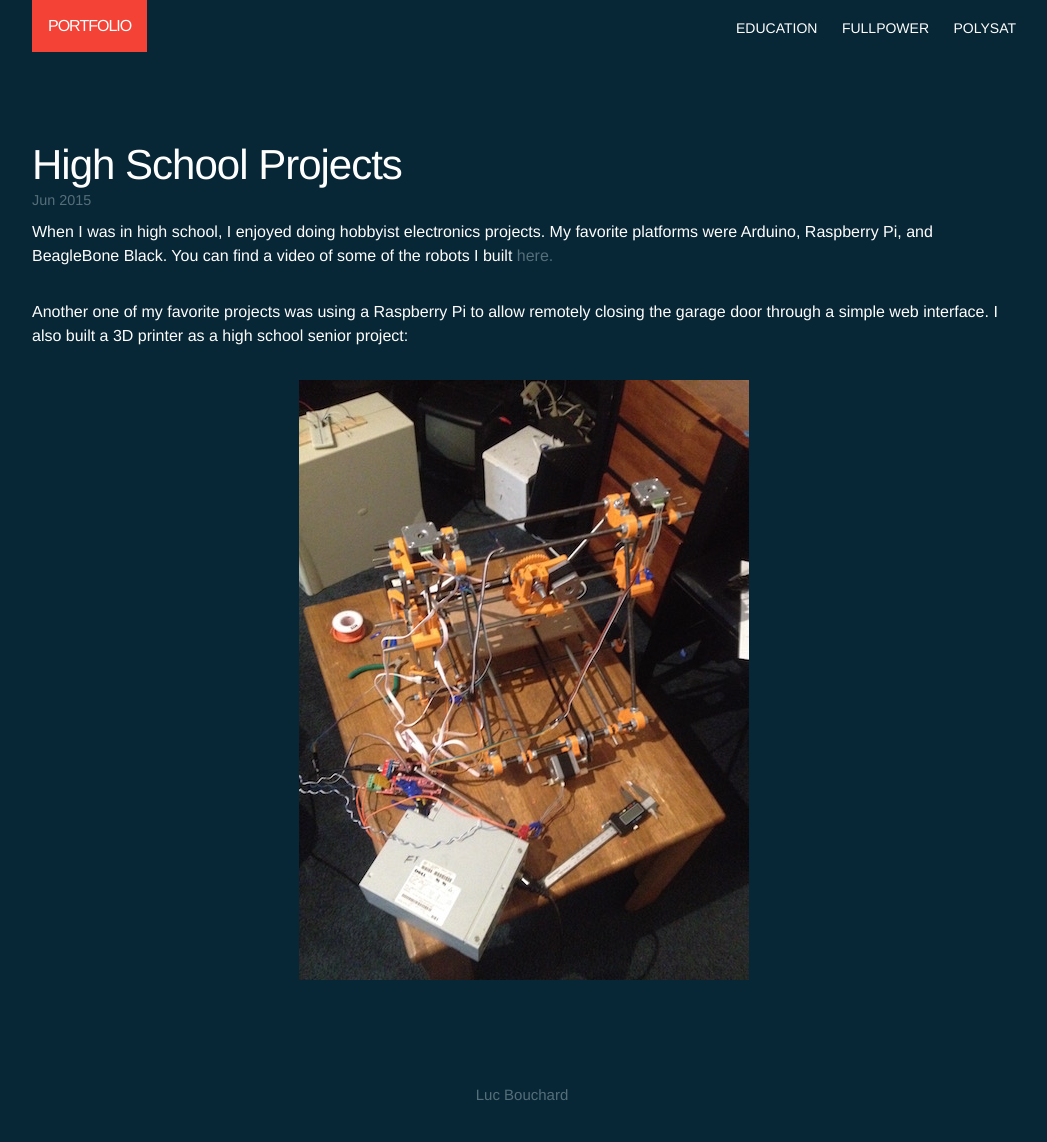
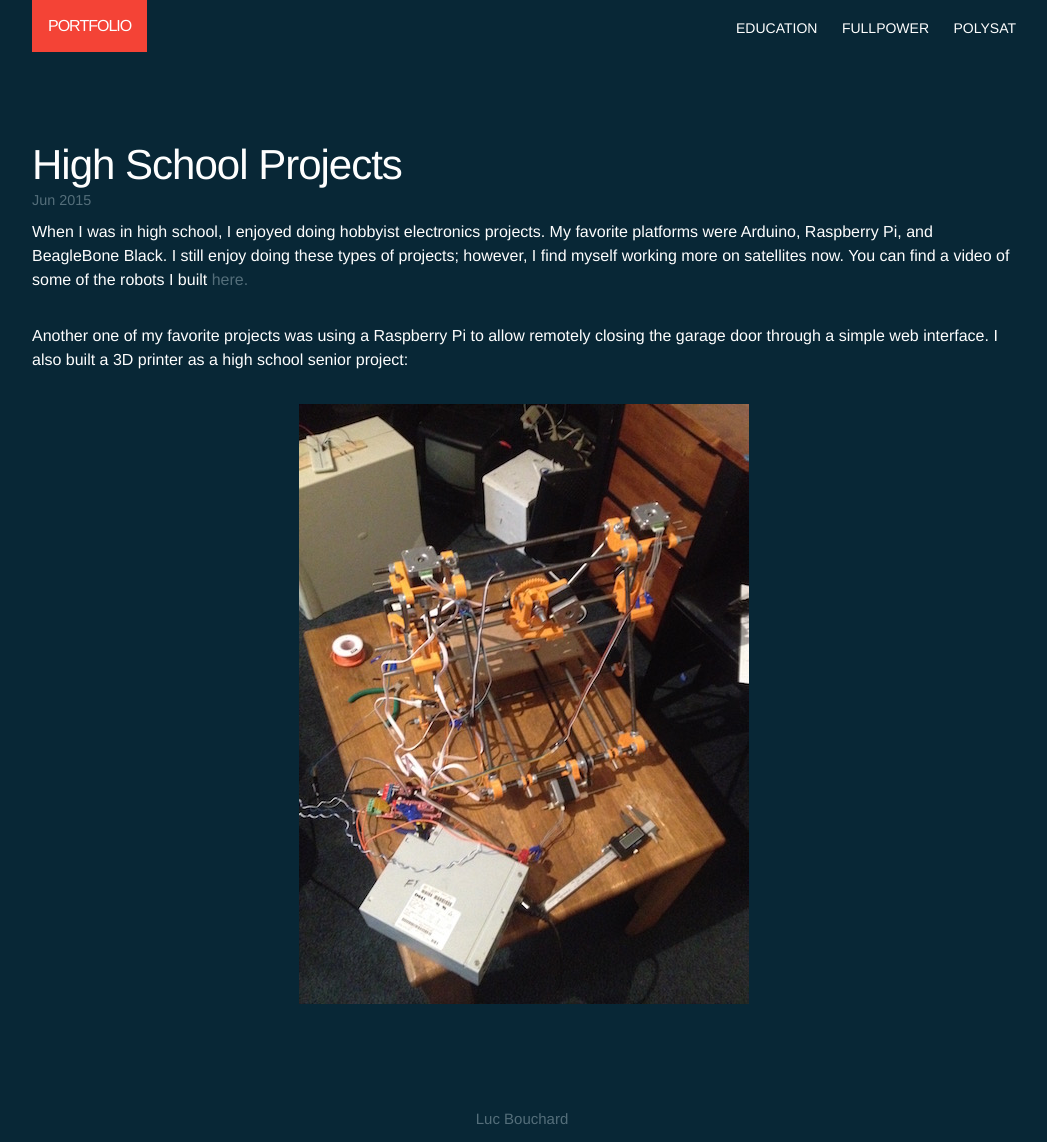
Before and after one commit to lucbouchard1/lucbouchard1.github.io, a Jekyll site: the page built from _posts/2015-06-01-high-school-projects.markdown, in a window 1280 px wide. Shown: the whole page, without its empty margins (116-1163 px from the left). Built offline with Jekyll 4.4.1, drawn with Linux system fonts in a browser that asks for light colours; before the commit the page ends 1118 px from its top, so only the background shows below that.

Commit message:
Improved high school projects post

```diff
--- a/_posts/2015-06-01-high-school-projects.markdown
+++ b/_posts/2015-06-01-high-school-projects.markdown
@@ -5,7 +5,7 @@ width:   3
 date:   2015-06-10 11:31:49 +0200
 ---
 
-When I was in high school, I enjoyed doing hobbyist electronics projects. My favorite platforms were Arduino, Raspberry Pi, and BeagleBone Black. You can find a video of some of the robots I built [here.](https://www.youtube.com/watch?v=I1k-_aE0UxU)
+When I was in high school, I enjoyed doing hobbyist electronics projects. My favorite platforms were Arduino, Raspberry Pi, and BeagleBone Black. I still enjoy doing these types of projects; however, I find myself working more on satellites now. You can find a video of some of the robots I built [here.](https://www.youtube.com/watch?v=I1k-_aE0UxU)
 
 <br>
 
```
